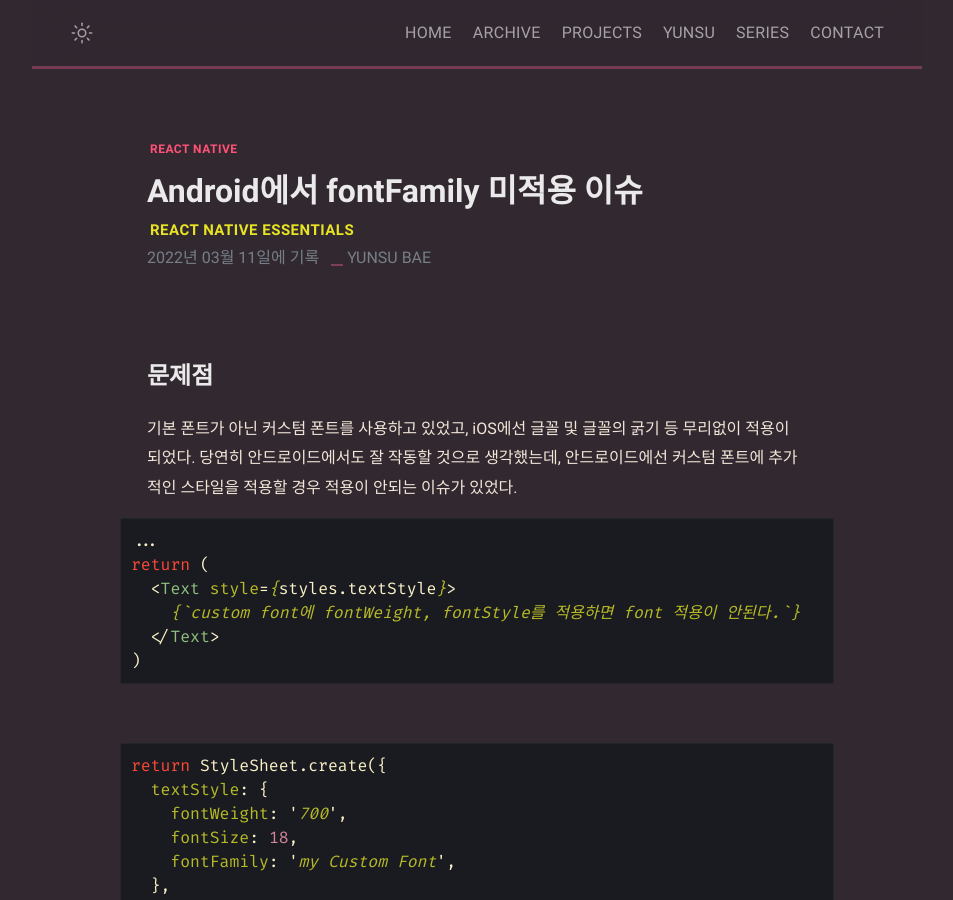
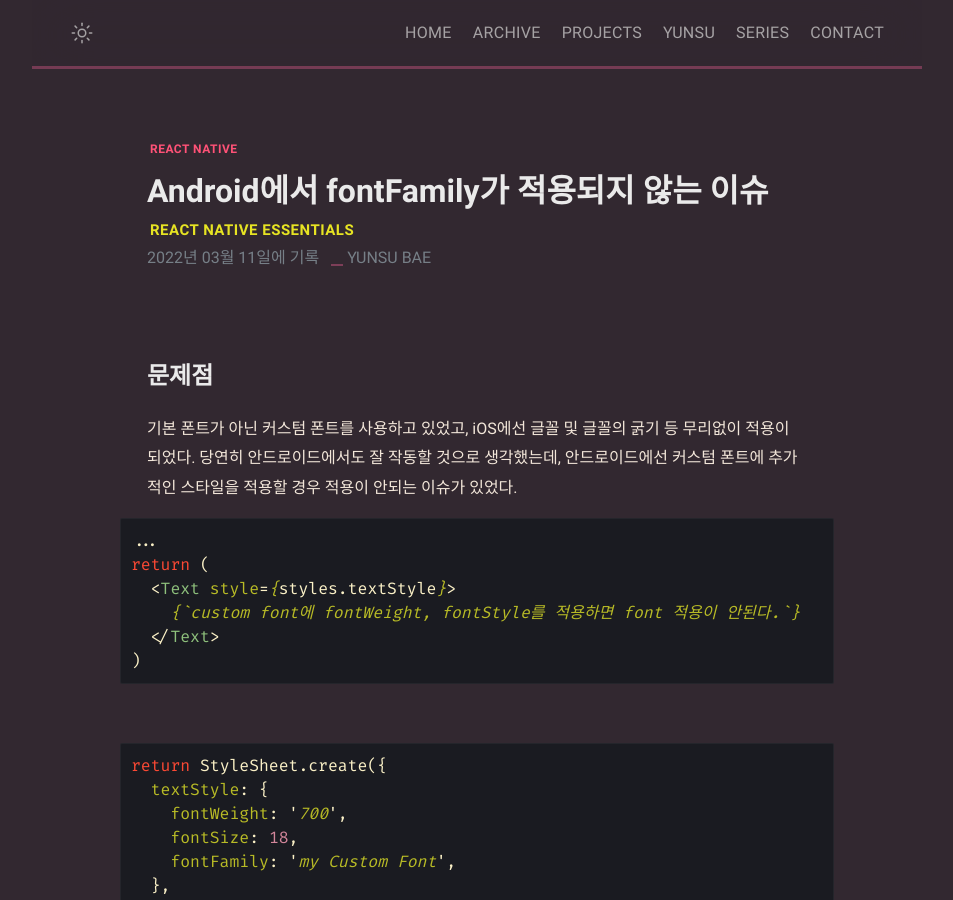
Before and after one commit to mniYUNSU/mniYUNSU.github.io, a Jekyll site: the page built from _posts/react-native-fontfamily/2022-03-11-react-native-fontfamily.md, in a window 1280 px wide and 900 px high. Shown: the whole window, without its empty margins (163-1116 px from the left). Built offline with Jekyll 4.4.1, drawn with Linux system fonts in a browser that asks for light colours; comment, search, counter and statistics services are not loaded.

Commit message:
post : fontfamily

```diff
--- a/_posts/react-native-fontfamily/2022-03-11-react-native-fontfamily.md
+++ b/_posts/react-native-fontfamily/2022-03-11-react-native-fontfamily.md
@@ -1,6 +1,6 @@
 ---
 layout: post
-title: Android에서 fontFamily 미적용 이슈
+title: Android에서 fontFamily가 적용되지 않는 이슈
 date: 2022-03-11 00:00:00 +07:00
 categories: [React Native Essentials]
 tags: [React Native]
```
